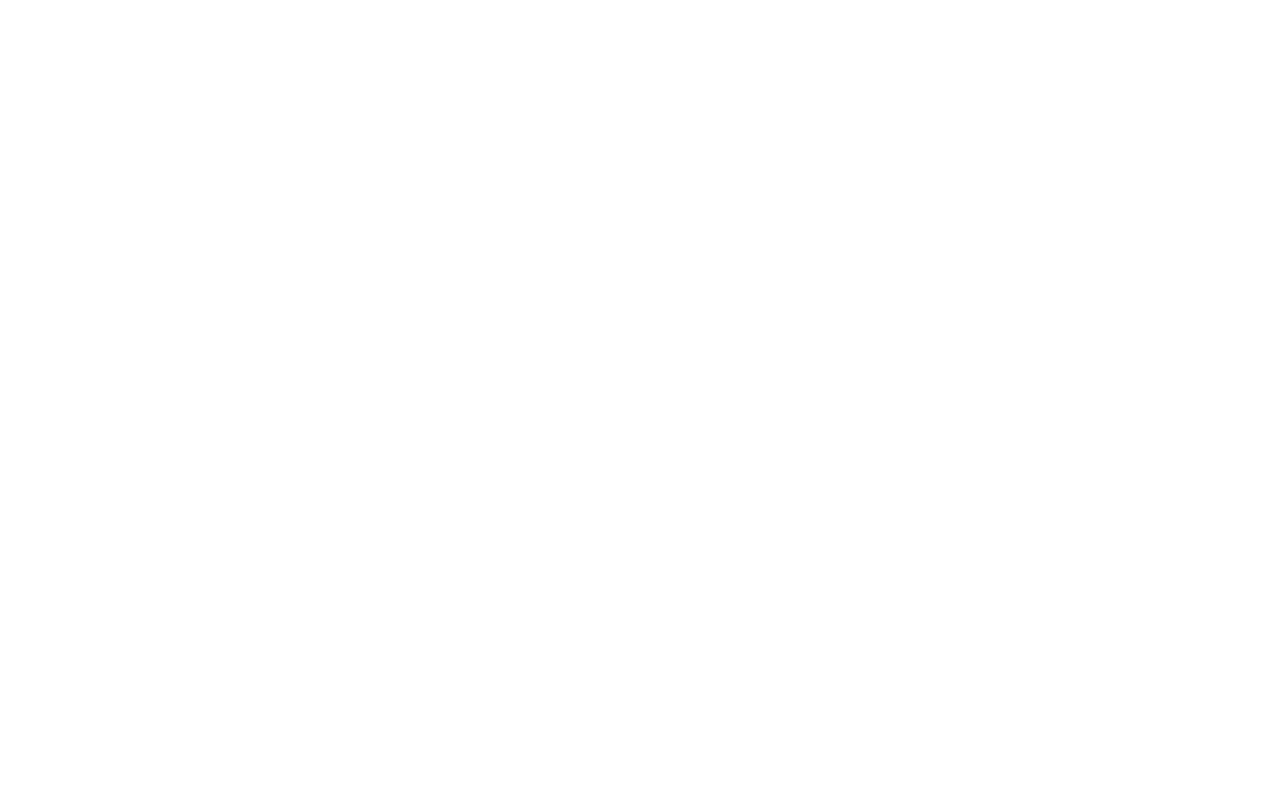
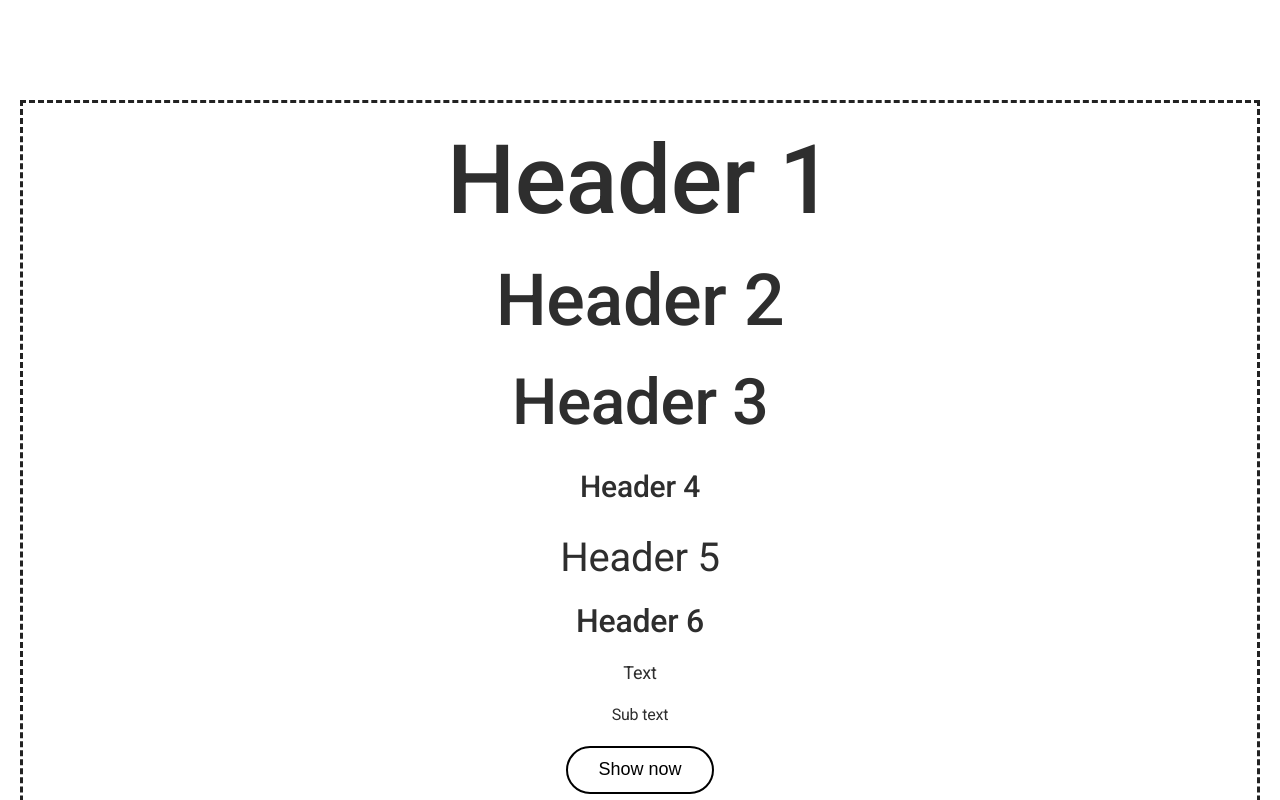
Before and after one commit to High-Petrushka/Voice-of-silence-site, a Vue app: page / in a window 1280 px wide. Shown: the top 800 px of the page. Built offline with nearby package versions, Linux system fonts and the light colour scheme.

Commit message:
Preparing a typography

```diff
--- a/src/App.vue
+++ b/src/App.vue
@@ -1,12 +1,16 @@
 <script setup>
 import HeaderMenu from './components/menu/HeaderMenu.vue';
 import FooterMenu from './components/menu/FooterMenu.vue';
+
+import Pattern from './components/Pattern.vue';
 </script>
 
 <template>
 <header></header>
 
-<main></main>
+<main>
+    <Pattern />
+</main>
 
 <footer></footer>
 </template>
--- /dev/null
+++ b/src/components/Pattern.vue
@@ -0,0 +1,40 @@
+<script setup></script>
+
+<template>
+    <div class="wrapper">
+        <h1>Header 1</h1>
+        <h2>Header 2</h2>
+        <h3>Header 3</h3>
+        <h4>Header 4</h4>
+        <h5>Header 5</h5>
+        <h6>Header 6</h6>
+        <p>Text</p>
+        <span>Sub text</span>
+        <button>Show now</button>
+        <div class="back">
+            <button class="reversed__btn">Show now</button>
+        </div>
+    </div>
+</template>
+
+<style scoped>
+.wrapper {
+    width: min(1280px, 100%);
+    height: fit-content;
+
+    margin: 0 auto;
+    padding: 2rem;
+
+    border: 3px dashed #222;
+
+    display: grid;
+    place-items: center;
+    gap: 2rem;
+}
+
+.back {
+    padding: 4rem;
+    background: var(--element-color);
+    border-radius: 1rem;
+}
+</style>
--- a/src/style.css
+++ b/src/style.css
@@ -8,9 +8,10 @@
 
   --background-color: rgba(255, 255, 255, 1);
   --font-color: rgba(46, 46, 46, 1);
+  --reversed-font: rgba(255, 255, 255, 1);
   --element-color: rgba(46, 46, 46, 1);
   --card-color: rgba(224, 224, 224, 1);
-  --accent-color: rgba(237, 29, 37, 1);
+  --accent-color: rgba(216, 64, 64, 1);
 
   font-synthesis: none;
   text-rendering: optimizeLegibility;
@@ -22,7 +23,7 @@
   width: 100%;
   min-height: 100vh;
 
-  padding: 2rem;
+  padding: 0 2rem;
 
   display: grid;
   grid-template-columns: 1fr;
--- a/src/styles/boilerplate.css
+++ b/src/styles/boilerplate.css
@@ -13,4 +13,45 @@ html {
 body {
     min-height: 100vh;
     width: 100vw;
+
+    word-wrap: normal;
+    font-family: 'Roboto', Arial, Helvetica, sans-serif;
+    color: var(--font-color);
 }
+
+button {
+    background: transparent;
+
+    padding: 0.5rem 1.5rem;
+    border: 1px solid currentColor;
+    border-radius: 10rem;
+
+    font-size: 1.6rem;
+    font-weight: 400;
+    line-height: 1.2;
+    letter-spacing: -.02;
+
+    cursor: pointer;
+    transition: 0.35s;
+}
+
+.reversed__btn {
+    color: var(--reversed-font);
+}
+
+button:hover {
+    background: var(--accent-color);
+    border-color: var(--accent-color);
+    color: var(--reversed-font);
+}
+
+@media screen and (width > 1024px) {
+    button {
+        padding: 1rem 3rem;
+        border: 2px solid currentColor;
+
+        font-size: 1.8rem;
+        font-weight: 500;
+        line-height: 1.3;
+    }
+}
--- a/src/styles/typography.css
+++ b/src/styles/typography.css
@@ -44,10 +44,79 @@
 }
 
 h1 {
-    font-family: 'Roboto', Arial, Helvetica, sans-serif;
+    font-size: clamp(5.4rem, 4.381rem + 2.718vw, 9.6rem);
+    font-weight: 500;
+    line-height: 1.2;
+    letter-spacing: -0.04rem;
+}
+
+h2 {
+    font-size: clamp(4.8rem, 4.217rem + 1.553vw, 7.2rem);
+    font-weight: 500;
+    line-height: 1.2;
+    letter-spacing: -.04rem;
+}
+
+h3 {
+    font-size: clamp(3.2rem, 2.423rem + 2.071vw, 6.4rem);
+    font-weight: 500;
+    line-height: 1.2;
+    letter-spacing: -0.04rem;
+}
+
+h4 {
+    font-size: clamp(2.8rem, 2.751rem + 0.129vw, 3rem);
+    font-weight: 500;
+    line-height: 1.75;
+    letter-spacing: -.02rem;
+}
+
+h5 {
+    font-size: clamp(3.2rem, 3.006rem + 0.518vw, 4rem);
+    font-weight: 400;
+    line-height: 1.2;
+    letter-spacing: -.02rem;
+}
+
+h6 {
     font-size: 3.2rem;
-    font-weight: 700;
-    color: var(--font-color);
-    line-height: 1.1;
-    letter-spacing: -0.04;
+    font-weight: 500;
+    line-height: 1.2;
+    letter-spacing: -.02rem;
 }
+
+p {
+    font-size: 1.8rem;
+    font-weight: 400;
+    line-height: 1.4;
+    letter-spacing: -.02rem;
+}
+
+span {
+    font-size: 1.6rem;
+    font-weight: 400;
+    line-height: 1.3;
+    letter-spacing: -.02rem;
+}
+
+@media screen and (width > 1024px) {
+    h1 {
+        font-size: 9.6rem;
+    }
+
+    h2 {
+        font-size: 7.2rem;
+    }
+
+    h3 {
+        font-size: 6.4rem;
+    }
+
+    h4 {
+        font-size: 3rem;
+    }
+
+    h5 {
+        font-size: 4rem;
+    }
+}
```
